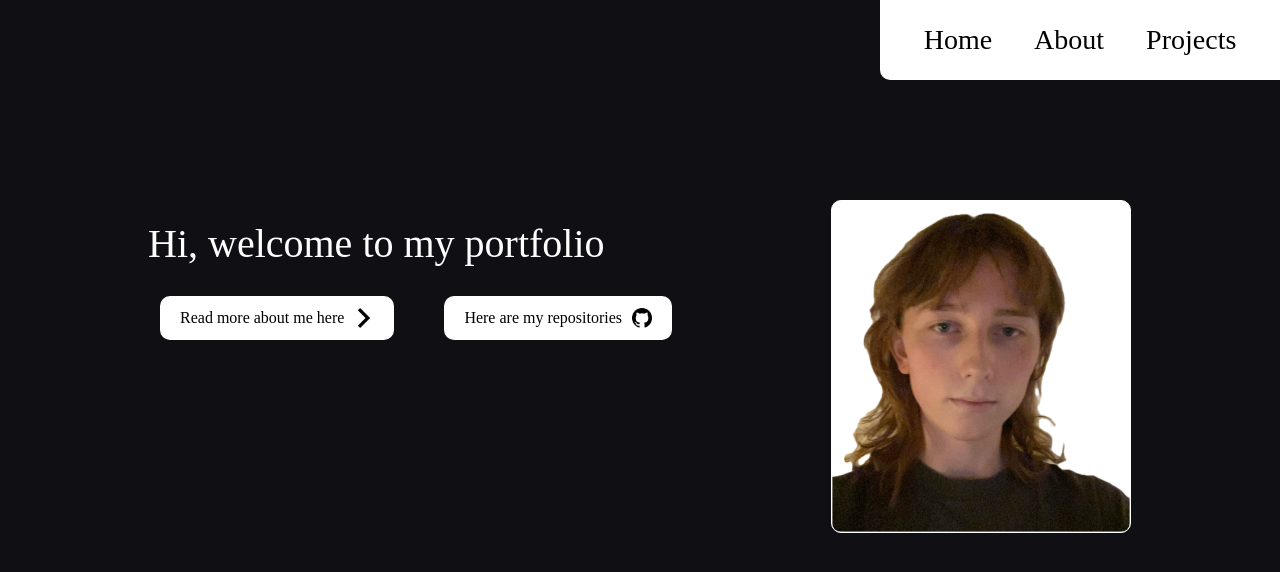
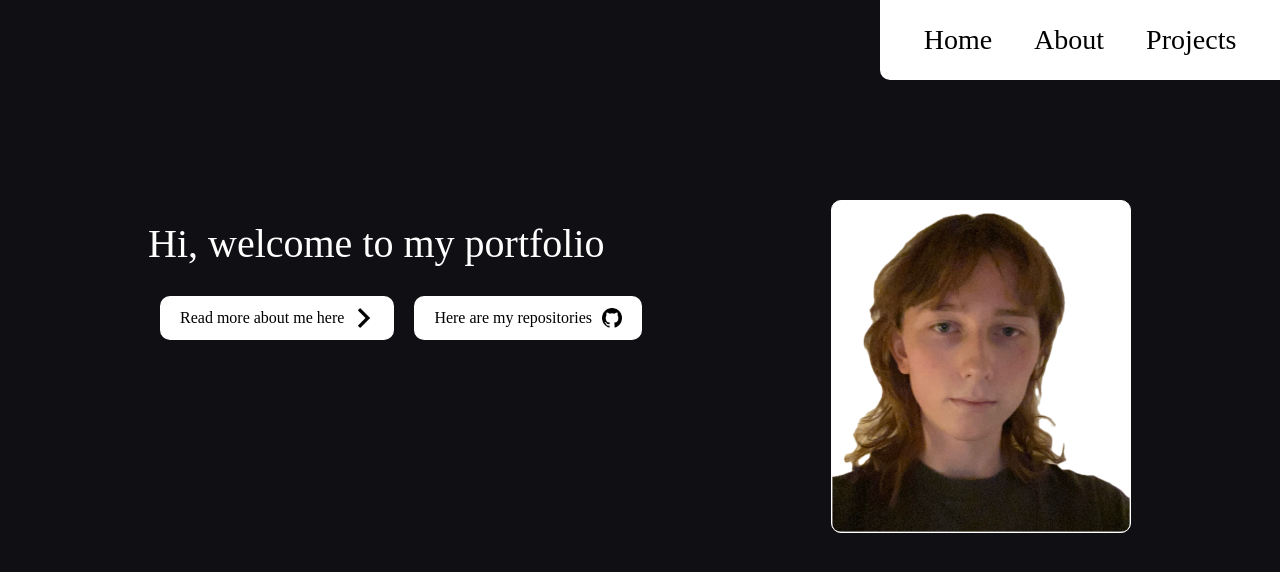
Before and after one commit to Segward/Vite-React-Portfolio, a React (Vite) app: page / in a window 1280 px wide. Shown: the top 572 px of the page. Built offline with nearby package versions, Linux system fonts and the light colour scheme.

Commit message:
Reduced gap on app page links

```diff
--- a/src/App.jsx
+++ b/src/App.jsx
@@ -13,7 +13,7 @@ function App() {
         <Row>
           <Col md={8} style={{ padding: "20px", textAlign: "left" }}>
             <h1>Hi, welcome to my portfolio</h1>
-            <Container style={{ display: "flex", gap: "50px", flexWrap: "wrap" }}>
+            <Container style={{ display: "flex", gap: "20px", flexWrap: "wrap" }}>
               <Link
                 to="/about"
                 className="no-text-decoration hover-scale"
```
